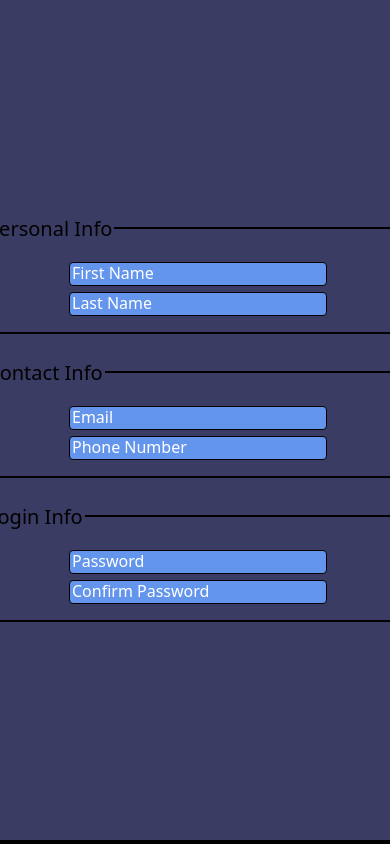
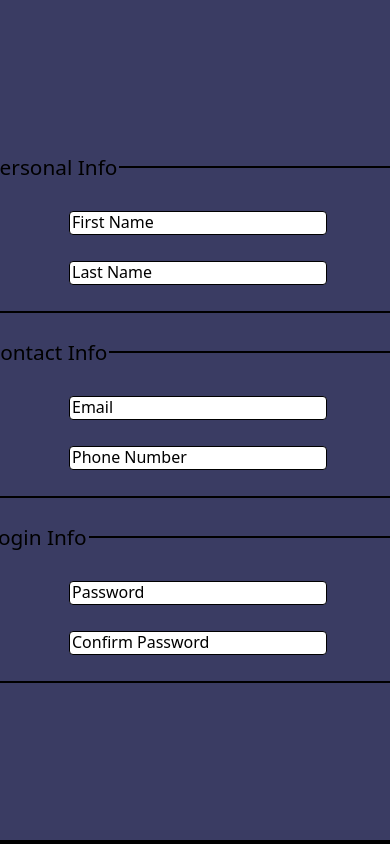
Before and after one commit to usmanbutt-dev/sign-up-form, a plain HTML site: page index.html in a window 390 px wide. Shown: the part 856-1700 px from the top of the page. Drawn offline with Linux system fonts and the light colour scheme.

Commit message:
minor change

```diff
--- a/style.css
+++ b/style.css
@@ -36,7 +36,9 @@ form > fieldset {
     min-width: 420px;
     border: 2px solid black;
     margin: 10px;
-    font-size: 1.25rem;
+    font-size: 1.3rem;
+    border-radius: 15px;
+    height: 10%;
 }
 
 .input-container {
@@ -49,23 +51,22 @@ form > fieldset {
 .input-container > label {
     position: absolute;
     left: 3px;
-    color: white;
 }
 
 .active-label {
     background-color: rgb(81, 197, 68);
-    left: 5px;
-    bottom: 15px;
+    left: 6px;
+    bottom: 18px;
     border-radius: 3px;
     padding: 2px;
     transition: 0.3s ease;
+    color: white;
 }
 
 input[type="text"], input[type="password"]  {
     width: 100%;
     height: 100%;
-    background-color:cornflowerblue;
-    color: white;
+    background-color:white;
     border: 1px solid black;
     border-radius: 4px;
 }
@@ -99,6 +100,10 @@ input[type="text"], input[type="password"]  {
         width: 85%;
         border: 2px solid black;
         min-width: none;
+        height: auto;
+    }
+    .input-container {
+        margin: 10px;
     }
 
 }
```
